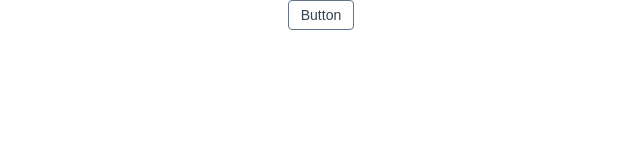
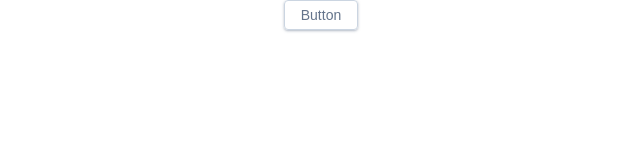
Before and after one commit to giwangdk/Rest-Countries-ReactJS, a React (Create React App) app: page / in a window 1280 px wide. Shown: the top 160 px of the page, without its empty margins (319-959 px from the left). Built offline with nearby package versions, Linux system fonts and the light colour scheme.

Commit message:
styling button

```diff
--- a/src/components/atoms/Button/index.jsx
+++ b/src/components/atoms/Button/index.jsx
@@ -1,15 +1,15 @@
+/* eslint-disable quotes */
 /* eslint-disable react/button-has-type */
-import React from 'react';
-import PropTypes from 'prop-types';
+import React from "react";
+import PropTypes from "prop-types";
 
 function Button({ label, onClick }) {
   return (
     <button
-      className="px-3 py-1 text-sm border border-slate-500 text-slate-700 rounded "
+      className="px-4 py-1 text-sm border border-slate-300 text-slate-500 rounded shadow shadow-slate-500/40"
       onClick={onClick}
     >
       {label}
-
     </button>
   );
 }
@@ -20,7 +20,7 @@ Button.propTypes = {
 };
 
 Button.defaultProps = {
-  label: 'Button',
+  label: "Button",
   onClick: () => {},
 };
 
```
